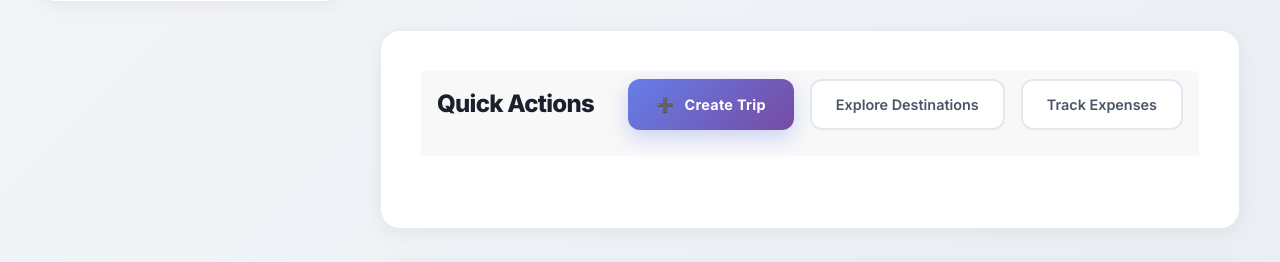
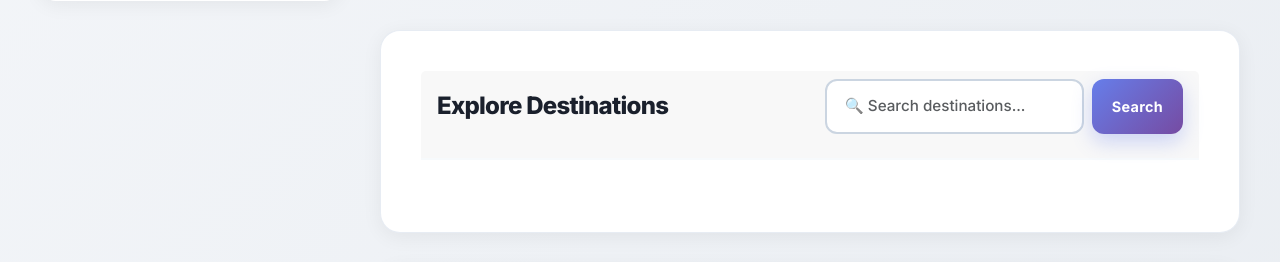
Before and after one commit to lunaria20/smart-trav-plan, a Django app: page /dashboard/ in a window 1280 px wide. Shown: the part 618-880 px from the top of the page. Run offline with Django 5.2, Linux system fonts and the light colour scheme; the visitor is signed in with stand-in values (Sample User, id 1); data comes from the database, SQL or seed files in the repository; data that the repository does not hold is empty.

Commit message:
feature(SmartTrav): Fixed Explore and Destination Cards Alignment and Fix Search Module After Image are successfuly fetched

```diff
--- a/smart_trav_plan/SmartTrav/templates/SmartTrav/accounts/dashboard.html
+++ b/smart_trav_plan/SmartTrav/templates/SmartTrav/accounts/dashboard.html
@@ -1216,18 +1232,14 @@
 
                 <div class="card">
                     <div class="card-header">
-                        <h3 class="card-title">Quick Actions</h3>
-                        <div class="quick-actions">
-                            <button class="btn-primary" onclick="showSection('itineraries')">
-                                <span>➕</span> Create Trip
-                            </button>
-                            <button class="btn-secondary" onclick="showSection('destinations')">
-                                Explore Destinations
-                            </button>
-                            <button class="btn-secondary" onclick="showSection('budget')">
-                                Track Expenses
-                            </button>
-                        </div>
+                        <h3 class="card-title">Explore Destinations</h3>
+                        <form method="get" action="{% url 'dashboard' %}" style="margin: 0; display: inline-block;">
+                            <input type="hidden" name="section" value="destinations">
+                            <div style="display: flex; gap: 0.5rem;">
+                                <input type="text" name="search" class="form-control" style="max-width: 320px;" placeholder="🔍 Search destinations..." value="{{ search_query }}">
+                                <button type="submit" class="btn-primary" style="padding: 0.75rem 1.25rem;">Search</button>
+                            </div>
+                        </form>
                     </div>
                 </div>
 
@@ -1337,7 +1349,10 @@
                         <h3 class="card-title">Explore Destinations</h3>
                         <form method="get" action="{% url 'dashboard' %}" style="margin: 0; display: inline-block;">
                             <input type="hidden" name="section" value="destinations">
-                            <input type="text" name="q" class="form-control" style="max-width: 320px;" placeholder="🔍 Search destinations...">
+                            <div style="display: flex; gap: 0.5rem;">
+                                <input type="text" name="search" class="form-control" style="max-width: 320px;" placeholder="🔍 Search destinations..." value="{{ search_query }}">
+                                <button type="submit" class="btn-primary" style="padding: 0.75rem 1.25rem;">Search</button>
+                            </div>
                         </form>
                     </div>
 
@@ -1485,12 +1498,15 @@
                             <div class="destination-info">
                                 <div class="destination-name">{{ saved.destination.name }}</div>
                                 <div class="destination-location">📍 {{ saved.destination.location }}</div>
-                                <p style="color: #718096; font-size: 0.9rem; margin-bottom: 1.25rem; font-weight: 500;">{{ saved.destination.description|truncatewords:15 }}</p>
-                                <form method="post" action="{% url 'remove_saved_destination' saved.destination.id %}" style="margin: 0;">
-                                    {% csrf_token %}
-                                    <button type="submit" class="btn-save" style="background: linear-gradient(135deg, #fed7d7 0%, #feb2b2 100%); color: #742a2a; border-color: #fc8181;">Remove</button>
-                                </form>
-                                <button class="btn-add-to-trip" onclick="openTripModal({{ saved.destination.id }}, '{{ saved.destination.name }}')">➕ Add to Trip</button>
+                                <p class="destination-description">{{ saved.destination.description|truncatewords:15 }}</p>
+
+                                <div class="saved-destination-actions">
+                                    <form method="post" action="{% url 'remove_saved_destination' saved.destination.id %}" style="margin: 0;">
+                                        {% csrf_token %}
+                                        <button type="submit" class="btn-save" style="background: linear-gradient(135deg, #fed7d7 0%, #feb2b2 100%); color: #742a2a; border-color: #fc8181; width: 100%;">❌ Remove</button>
+                                    </form>
+                                    <button class="btn-add-to-trip" onclick="openTripModal({{ saved.destination.id }}, '{{ saved.destination.name }}')">➕ Add to Trip</button>
+                                </div>
                             </div>
                         </div>
                         {% empty %}
--- a/smart_trav_plan/SmartTrav/views.py
+++ b/smart_trav_plan/SmartTrav/views.py
@@ -6,7 +6,7 @@ from django.contrib.auth.views import LogoutView
 from django.contrib import messages
 from django.contrib.auth.forms import UserCreationForm
 from django.contrib.auth import authenticate, login, logout
-from django.db.models import Sum, Count
+from django.db.models import Sum, Count, Q
 from datetime import date
 from django.views.decorators.cache import never_cache
 from .models import Itinerary, Destination, SavedDestination, Expense, ItineraryDestination, Profile
@@ -93,11 +93,20 @@ def dashboard_view(request):
     saved_destinations = SavedDestination.objects.filter(user=request.user)
     active_section = request.GET.get('section', 'overview')
     active_category = request.GET.get('category', '')
+    search_query = request.GET.get('search', '').strip()
+
+    # Filter destinations
+    all_destinations = Destination.objects.all()
 
     if active_category:
-        all_destinations = Destination.objects.filter(category=active_category)
-    else:
-        all_destinations = Destination.objects.all()
+        all_destinations = all_destinations.filter(category=active_category)
+
+    if search_query:
+        all_destinations = all_destinations.filter(
+            Q(name__icontains=search_query) |
+            Q(location__icontains=search_query) |
+            Q(description__icontains=search_query)
+        )
 
     expenses = Expense.objects.filter(itinerary__user=request.user)
 
@@ -120,6 +129,7 @@ def dashboard_view(request):
         'active_section': active_section,
         'saved_destinations': saved_destinations,
         'expenses': expenses,
+        'search_query': search_query,
     }
 
     return render(request, 'SmartTrav/accounts/dashboard.html', context)
```
Also changed, not shown: other parts of smart_trav_plan/SmartTrav/templates/SmartTrav/accounts/dashboard.html (+30 -23 lines).
